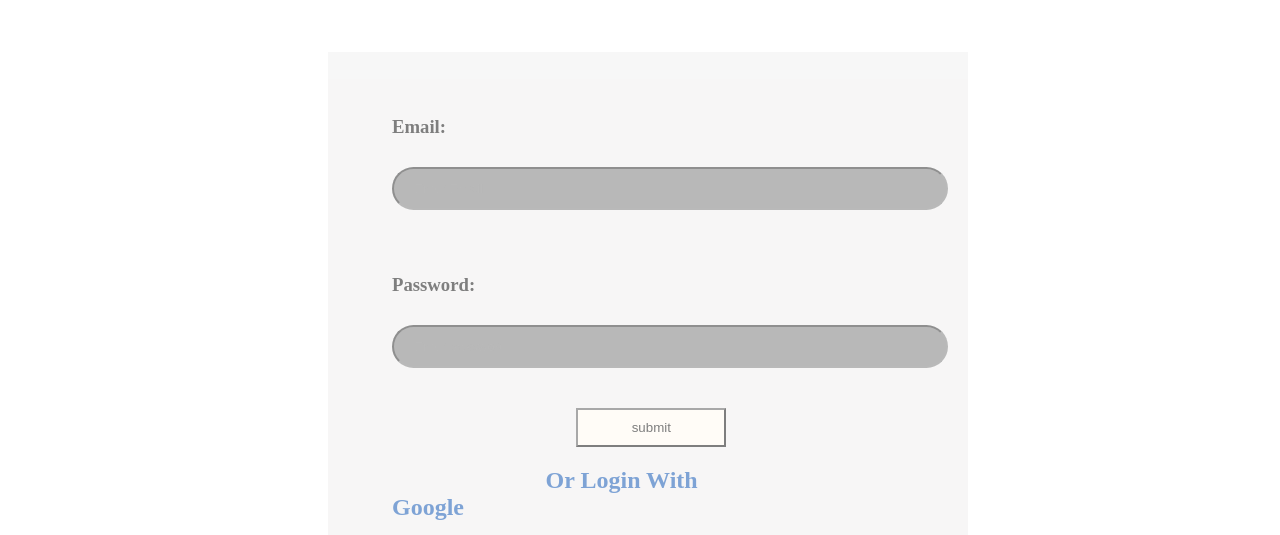
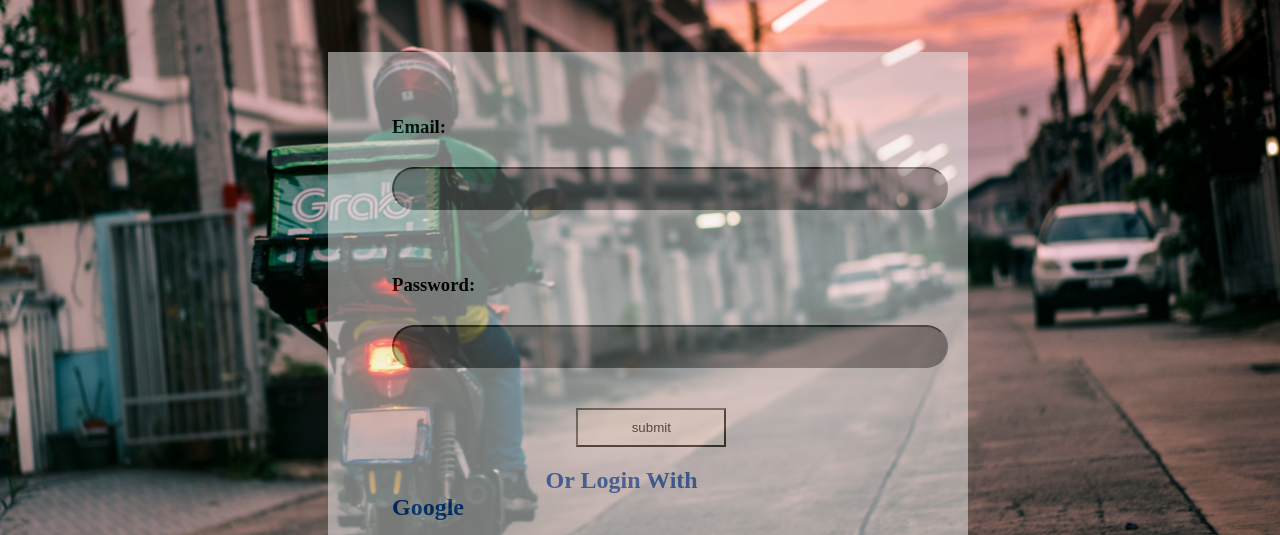
Before and after one commit to akkshith-reddy/2260443_AKKSHITH-, a plain HTML site: page login.html in a window 1280 px wide. Shown: the part 176-711 px from the top of the page. Drawn offline with Linux system fonts and the light colour scheme.

Commit message:
Update login.html

```diff
--- a/login.html
+++ b/login.html
@@ -4,10 +4,10 @@
     <meta charset="UTF-8">
     <meta name="viewport" content="width=device-width, initial-scale=1.0">
     <title>Login</title>
-    <link rel="icon" type="image/x-icon" href="../../resources/favicon.ico">
+    <link rel="icon" type="image/x-icon" href="favicon.ico">
     <style>
         body{
-            background-image:url("../../resources/del.jpg");
+            background-image:url("del.jpg");
             background-size: 100%;
             width: 100%;
             height: 100%;
```
